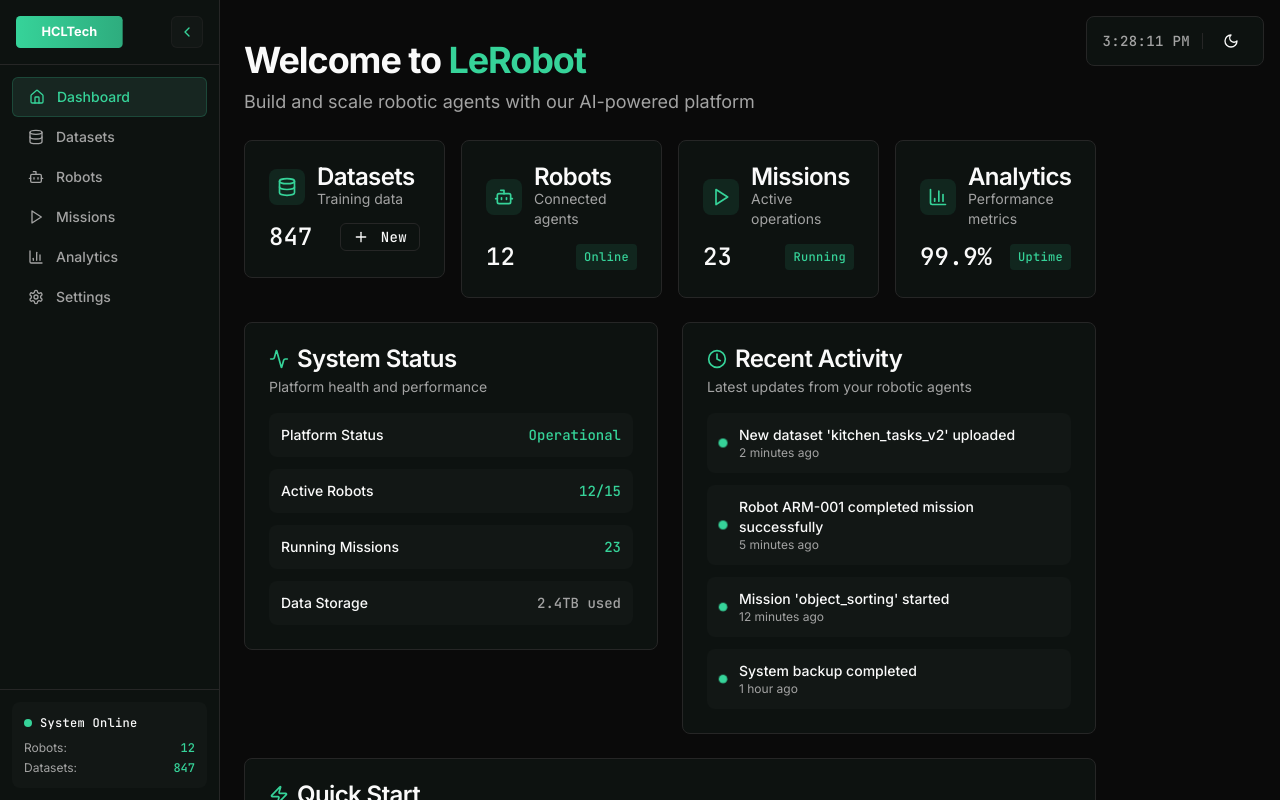
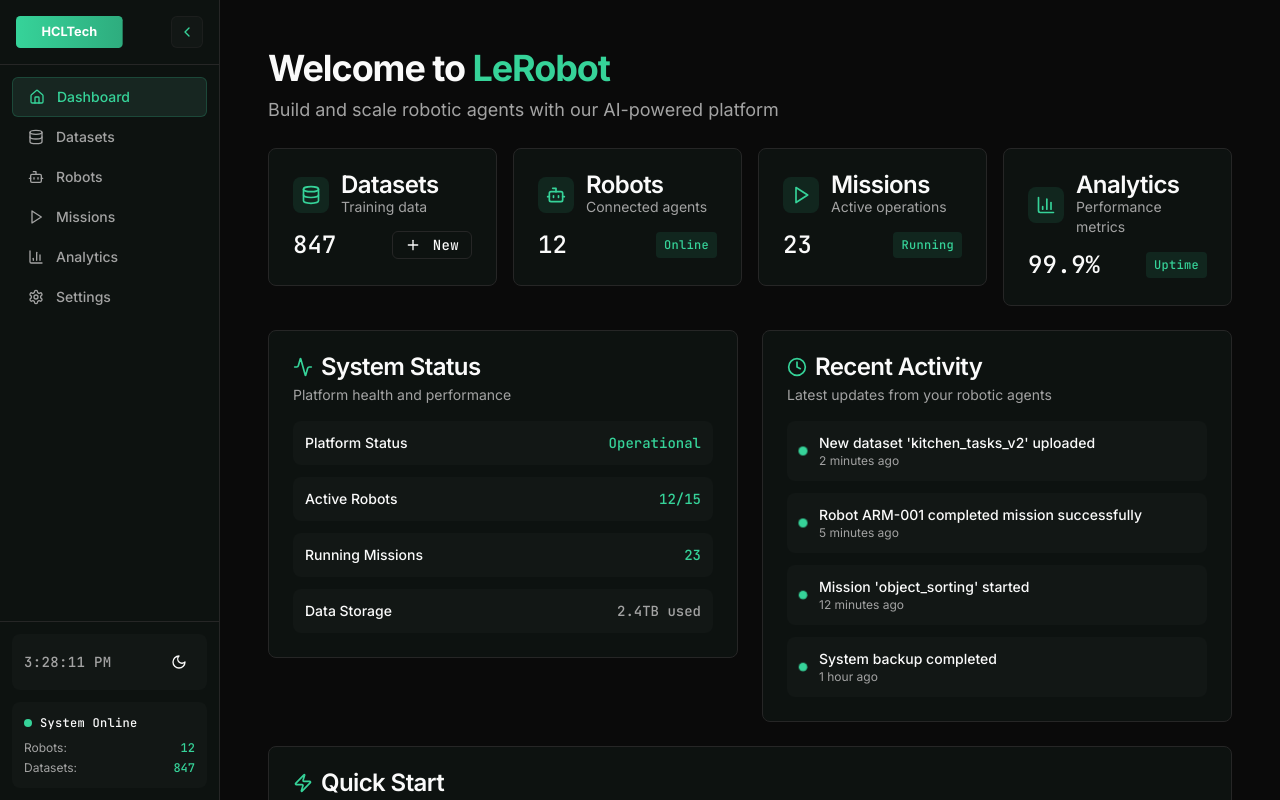
Before and after one commit to cerealkiller2527/HCL-QA-Agent, a Next.js app: page / in a window 1280 px wide. Built offline with nearby package versions, Linux system fonts and the light colour scheme.

Commit message:
refactor: move time/theme toggle to sidebar for cleaner layout
Free up main content space by removing floating corner element

#VERCEL_SKIP

```diff
--- a/app/(dashboard)/layout.tsx
+++ b/app/(dashboard)/layout.tsx
@@ -175,16 +175,28 @@ export default function DashboardLayout({
           })}
         </nav>
 
-        {/* Status Panel */}
+        {/* Time and Theme Toggle */}
+        <div className="p-3 border-t border-border">
           <AnimatePresence>
-          {!sidebarCollapsed && (
+            {!sidebarCollapsed ? (
               <motion.div
                 initial={{ opacity: 0, height: 0 }}
                 animate={{ opacity: 1, height: "auto" }}
                 exit={{ opacity: 0, height: 0 }}
                 transition={{ duration: 0.2 }}
-              className="p-3 border-t border-border"
+                className="space-y-3"
               >
+                {/* Time and Theme Toggle */}
+                <div className="bg-layer-2 rounded-lg p-3">
+                  <div className="flex items-center justify-between gap-2">
+                    <div className="text-code text-muted-foreground font-mono text-sm">
+                      {new Date().toLocaleTimeString()}
+                    </div>
+                    <ThemeToggle />
+                  </div>
+                </div>
+
+                {/* Status Panel */}
                 <div className="bg-layer-2 rounded-lg p-3 space-y-2">
                   <div className="flex items-center gap-2">
                     <div className="w-2 h-2 bg-primary rounded-full" />
@@ -202,29 +214,25 @@ export default function DashboardLayout({
                   </div>
                 </div>
               </motion.div>
+            ) : (
+              <motion.div
+                initial={{ opacity: 0 }}
+                animate={{ opacity: 1 }}
+                exit={{ opacity: 0 }}
+                transition={{ duration: 0.2 }}
+                className="flex flex-col items-center gap-2"
+              >
+                <ThemeToggle />
+                <div className="w-2 h-2 bg-primary rounded-full" />
+              </motion.div>
             )}
           </AnimatePresence>
+        </div>
       </motion.div>
 
       {/* Main Content */}
-      <div className="flex-1 flex flex-col min-w-0 relative">
-        <div className="absolute top-4 right-4 z-20 pointer-events-none">
-          <motion.div
-            initial={{ opacity: 0, y: -10 }}
-            animate={{ opacity: 1, y: 0 }}
-            className={cn(
-              "flex items-center gap-3 px-4 py-2 rounded-lg pointer-events-auto",
-              "bg-layer-1 border border-border",
-              "hover:bg-layer-hover transition-all duration-200",
-            )}
-          >
-            <div className="text-code text-muted-foreground font-mono text-sm">{new Date().toLocaleTimeString()}</div>
-            <div className="w-px h-4 bg-border" />
-            <ThemeToggle />
-          </motion.div>
-        </div>
-
-        <main className="flex-1 overflow-auto bg-layer-0 pt-4 pr-40">
+      <div className="flex-1 flex flex-col min-w-0">
+        <main className="flex-1 overflow-auto bg-layer-0 p-6">
           <AnimatePresence mode="wait">
             <motion.div
               key={pathname}
```
Lines whose indentation alone changed are shown as unchanged.
